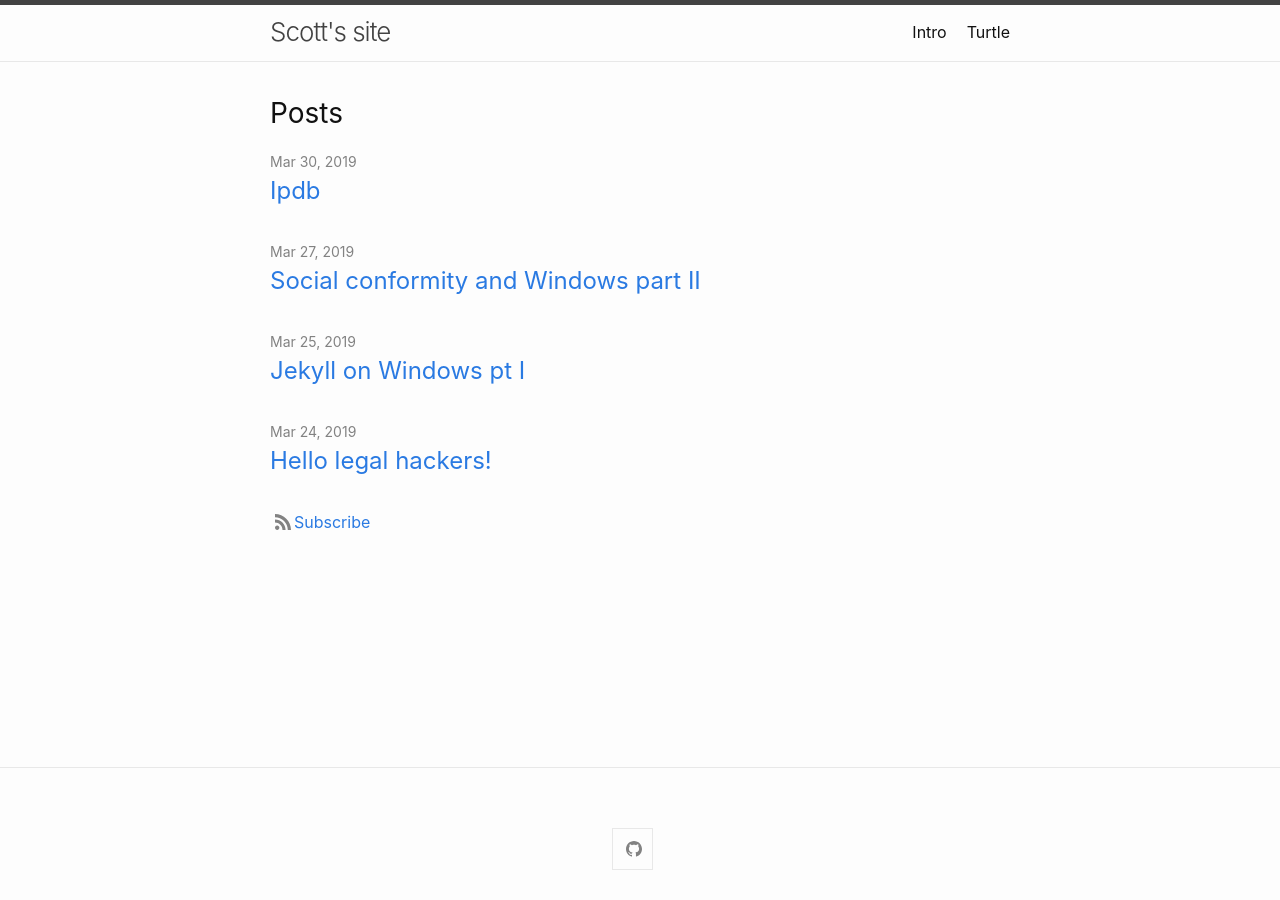
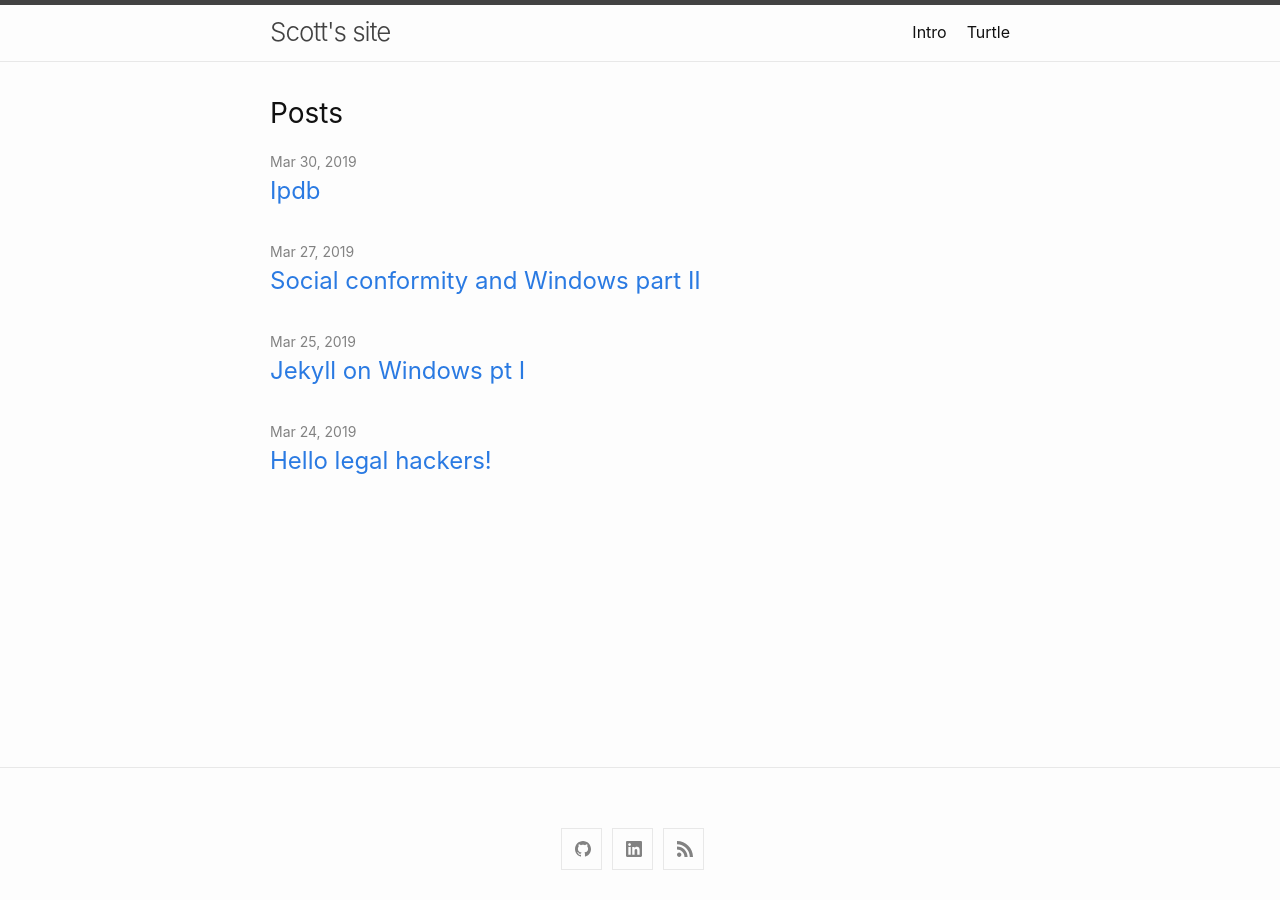
Before and after one commit to halkyard/lh, a Jekyll site: the page built from index.md, in a window 1280 px wide. Built offline with Jekyll 4.4.1, drawn with Linux system fonts in a browser that asks for light colours.

Commit message:
adding rss to footer

```diff
--- a/_includes/footer.html
+++ b/_includes/footer.html
@@ -19,7 +19,9 @@
       <div class="social-links"><ul class="social-media-list">
 
               <li><a  ref="httpe://github.com/halkypi/sh" title="halkypi"><svg class="svg-icon grey"><use xlink:href="/sh/assets/minima-social-icons.svg#github"></use></svg></a></li>
-              <!-- <li><a href="https://www.linkedin.com/in/halkyard/" title="rss"><svg class="svg-icon grey"><use xlink:href="/sh/assets/minima-social-icons.svg#linkedin"></use></svg></a></li> -->
+              <li><a href="https://www.linkedin.com/in/halkyard/" title="rss"><svg class="svg-icon grey"><use xlink:href="/sh/assets/minima-social-icons.svg#linkedin"></use></svg></a></li>
+
+               <li><a href="/sh/feed.xml" title="rss"><svg class="svg-icon grey"><use xlink:href="/sh/assets/minima-social-icons.svg#rss"></use></svg></a></li>
           </ul>
       </div>
 
--- a/_layouts/home.html
+++ b/_layouts/home.html
@@ -28,7 +28,7 @@ layout: default
       {%- endfor -%}
     </ul>
 
-    <p class="feed-subscribe"><svg class="svg-icon grey"><use xlink:href="{{ '/assets/minima-social-icons.svg#rss' | relative_url }}"></use></svg><a href="{{ "/feed.xml" | relative_url }}">Subscribe</a></p>
+    <!--<p class="feed-subscribe"><svg class="svg-icon grey"><use xlink:href="{{ '/assets/minima-social-icons.svg#rss' | relative_url }}"></use></svg><a href="{{ "/feed.xml" | relative_url }}">Subscribe</a></p> -->
   {%- endif -%}
 
 </div>
```
